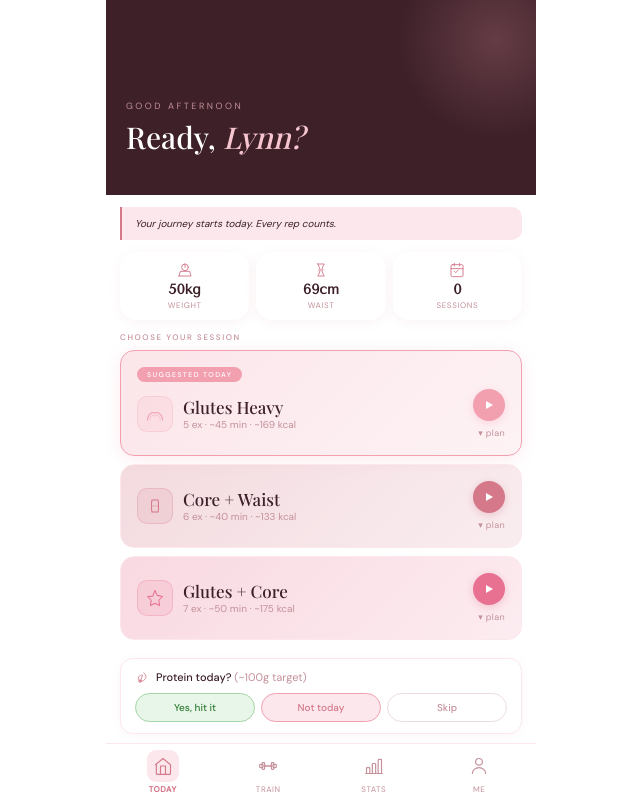
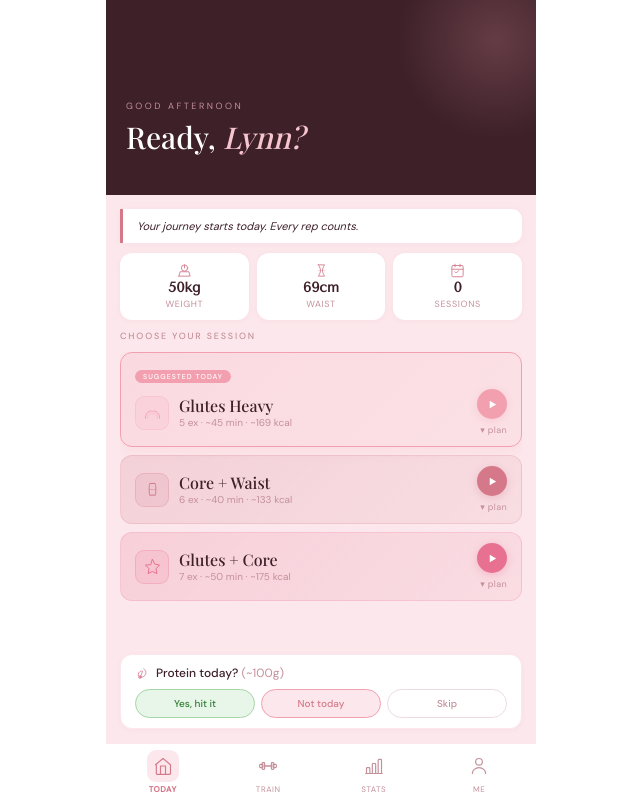
Before and after one commit to lynnhoa/PeachFit, a React (Vite) app: page / in a window 1280 px wide. Shown: the whole page, without its empty margins (319-959 px from the left). Built offline with nearby package versions, Linux system fonts and the light colour scheme; a web font is replaced by a local one.

Commit message:
Add files via upload

```diff
--- a/App.tsx
+++ b/App.tsx
@@ -462,20 +462,24 @@ export default function App(){
       persist({...data,nutritionLog:newLog});
     };
     return(<div className="screen-full">
-      {/* Header */}
+      {/* Header — identical to Me + Stats */}
       <div style={{background:P.roseDeep,padding:"100px 20px 40px",position:"relative",overflow:"hidden",flexShrink:0}}>
         <div style={{position:"absolute",top:-60,right:-60,width:200,height:200,background:"radial-gradient(circle,rgba(242,160,176,0.22),transparent 70%)",borderRadius:"50%",pointerEvents:"none"}}/>
         <p style={{fontSize:9,letterSpacing:"0.28em",color:P.roseMid,textTransform:"uppercase",marginBottom:8}}>{getGreeting()}</p>
         <h1 className="serif" style={{fontSize:30,color:"white",fontWeight:400,lineHeight:1.15}}>Ready, <em style={{color:P.roseHero}}>{data.profile.name}?</em></h1>
-        {daysSince!==null&&<p style={{fontSize:10,color:P.roseMid,marginTop:10,fontStyle:"italic"}}>{daysSince===0?"You trained today":"Last session: "+daysSince+" day"+(daysSince!==1?"s":"")+" ago"}</p>}
-      </div>
-      <div style={{flex:1,display:"flex",flexDirection:"column",padding:"12px 14px",overflow:"hidden"}}>
-        {/* Banner */}
-        <div style={{background:P.roseLite,borderLeft:`2.5px solid ${P.roseDark}`,borderRadius:"0 10px 10px 0",padding:"9px 13px",marginBottom:12}}>
-          <p style={{fontSize:10,fontStyle:"italic",color:P.roseDeep,lineHeight:1.55}}>{getBanner(data.sessions,data.nutritionLog)}</p>
-        </div>
-        {/* Stats row — tappable, open log modal */}
-        <div style={{display:"flex",gap:7,marginBottom:12}}>
+        {daysSince!==null&&<p style={{fontSize:10,color:P.roseMid,marginTop:8,fontStyle:"italic"}}>{daysSince===0?"You trained today":"Last session: "+daysSince+" day"+(daysSince!==1?"s":"")+" ago"}</p>}
+      </div>
+
+      {/* BODY — same padding discipline as Me/Stats */}
+      <div style={{flex:1,display:"flex",flexDirection:"column",padding:"14px 14px 14px",gap:10,overflow:"hidden",minHeight:0,background:P.roseLite}}>
+
+        {/* Banner — flexShrink:0 */}
+        <div style={{background:P.white,borderLeft:`3px solid ${P.roseDark}`,borderRadius:"0 10px 10px 0",padding:"9px 14px",flexShrink:0,boxShadow:"0 1px 8px rgba(212,120,138,0.07)"}}>
+          <p style={{fontSize:11,fontStyle:"italic",color:P.roseDeep,lineHeight:1.5}}>{getBanner(data.sessions,data.nutritionLog)}</p>
+        </div>
+
+        {/* Stats row — flexShrink:0 */}
+        <div style={{display:"flex",gap:8,flexShrink:0}}>
           {(()=>{
             const last=data.bodyLog.length?data.bodyLog[data.bodyLog.length-1]:null;
             const first=data.bodyLog.length?data.bodyLog[0]:null;
@@ -484,28 +488,33 @@ export default function App(){
             const wtDelta=last?(wt-wtStart).toFixed(1):null;
             const wsDelta=last?(ws-wsStart).toFixed(1):null;
             return[[IcWeight,`${wt}kg`,wtDelta?`${wtDelta>0?"+":""}${wtDelta}`:null,"Weight"],[IcWaist,`${ws}cm`,wsDelta?`${wsDelta>0?"+":""}${wsDelta}`:null,"Waist"],[IcSessions,`${data.sessions.length}`,null,"Sessions"]].map(([Ic,v,delta,l])=>(
-              <div key={l} className="card" style={{flex:1,textAlign:"center",padding:"10px 4px",cursor:l!=="Sessions"?"pointer":"default"}}
+              <div key={l} style={{flex:1,background:P.white,borderRadius:12,padding:"10px 6px",textAlign:"center",boxShadow:"0 1px 6px rgba(212,120,138,0.08)",cursor:l!=="Sessions"?"pointer":"default"}}
                 onClick={()=>l!=="Sessions"&&setLogModal(true)}>
-                <div style={{display:"flex",justifyContent:"center",marginBottom:3}}><Ic c={P.roseDark} s={16}/></div>
-                <div className="mono" style={{fontSize:14,color:P.roseDeep,fontWeight:600}}>{v}</div>
-                {delta&&<div style={{fontSize:8,color:parseFloat(delta)<0?P.roseDark:P.roseMid,fontWeight:parseFloat(delta)<0?600:400,marginTop:1}}>{delta}</div>}
-                <div style={{fontSize:8,color:P.roseMid,letterSpacing:"0.08em",textTransform:"uppercase",marginTop:delta?0:2}}>{l}</div>
+                <div style={{display:"flex",justifyContent:"center",marginBottom:3}}><Ic c={P.roseDark} s={15}/></div>
+                <div className="mono" style={{fontSize:14,color:P.roseDeep,fontWeight:600,lineHeight:1}}>{v}</div>
+                {delta&&<div style={{fontSize:9,color:parseFloat(delta)<0?P.roseDark:P.roseMid,fontWeight:parseFloat(delta)<0?600:400,marginTop:2}}>{delta}</div>}
+                <div style={{fontSize:9,color:P.roseMid,letterSpacing:"0.07em",textTransform:"uppercase",marginTop:delta?1:3}}>{l}</div>
               </div>
             ));
           })()}
         </div>
-        {/* Done today card */}
+
+        {/* Done today — flexShrink:0, conditional */}
         {daysSince===0&&(
-          <div style={{background:P.white,border:`1.5px solid ${P.roseLite}`,borderRadius:13,padding:"11px 14px",marginBottom:12,display:"flex",alignItems:"center",gap:10,boxShadow:"0 1px 8px rgba(212,120,138,0.07)"}}>
-            <div style={{width:28,height:28,borderRadius:8,background:P.roseLite,display:"flex",alignItems:"center",justifyContent:"center",flexShrink:0}}><IcCheck c={P.roseDark} s={13}/></div>
+          <div style={{background:P.white,border:`1.5px solid ${P.roseLite}`,borderRadius:12,padding:"10px 14px",flexShrink:0,display:"flex",alignItems:"center",gap:10,boxShadow:"0 1px 6px rgba(212,120,138,0.07)"}}>
+            <div style={{width:26,height:26,borderRadius:8,background:P.roseLite,display:"flex",alignItems:"center",justifyContent:"center",flexShrink:0}}><IcCheck c={P.roseDark} s={12}/></div>
             <div>
-              <p style={{fontSize:11,color:P.roseDeep,fontWeight:500}}>You trained today — well done.</p>
-              <p style={{fontSize:9,color:P.roseMid,marginTop:1}}>Sessions below if you want a second look or extra work.</p>
+              <p style={{fontSize:12,color:P.roseDeep,fontWeight:500}}>You trained today — well done.</p>
+              <p style={{fontSize:10,color:P.roseMid,marginTop:1}}>Sessions below for a second look or extra work.</p>
             </div>
           </div>
         )}
-        {/* Session cards */}
-        <p style={{fontSize:8,letterSpacing:"0.2em",color:P.roseMid,textTransform:"uppercase",marginBottom:8,fontWeight:500}}>Choose your session</p>
+
+        {/* Session label — flexShrink:0 */}
+        <p style={{fontSize:9,letterSpacing:"0.2em",color:P.roseMid,textTransform:"uppercase",fontWeight:500,flexShrink:0}}>Choose your session</p>
+
+        {/* Session cards — flex:1 fills remaining space, no scroll */}
+        <div style={{flex:1,display:"flex",flexDirection:"column",gap:8,minHeight:0,overflow:"hidden"}}>
           {SESSIONS.map(pl=>{
             const SIcon=SessIcon[pl.id];
             const isSuggested=pl.id===suggested.id;
@@ -513,23 +522,23 @@ export default function App(){
             const lastDone=data.sessions.filter(s=>s.sessionId===pl.id).slice(-1)[0];
             const daysSinceLast=lastDone?Math.floor((Date.now()-new Date(lastDone.date))/86400000):null;
             const isOpen=expanded===pl.id;
-          return(<div key={pl.id} style={{marginBottom:8}}>
-            <div className="hero" style={{background:`linear-gradient(135deg,${pl.color}44,${pl.color}22)`,border:`1.5px solid ${isSuggested?pl.color:P.roseLite}`,borderRadius:isOpen?"14px 14px 0 0":"14px",marginBottom:0,boxShadow:isSuggested?`0 3px 16px ${pl.color}38`:"none",transition:"border-radius 0.18s ease"}}>
-              {isSuggested&&<span className="tag" style={{background:pl.color,color:"white",marginBottom:7,display:"block",width:"fit-content",fontSize:7}}>SUGGESTED TODAY</span>}
+            return(<div key={pl.id} style={{flexShrink:0}}>
+              <div style={{background:`linear-gradient(135deg,${pl.color}33,${pl.color}18)`,border:`1.5px solid ${isSuggested?pl.color:pl.color+"33"}`,borderRadius:isOpen?"12px 12px 0 0":"12px",padding:"10px 14px",boxShadow:isSuggested?`0 3px 14px ${pl.color}30`:"none",transition:"border-radius 0.18s ease"}}>
+                {isSuggested&&<span style={{background:pl.color,color:"white",fontSize:7,letterSpacing:"0.15em",textTransform:"uppercase",padding:"2px 8px",borderRadius:20,display:"inline-block",marginBottom:6,fontFamily:"'DM Sans'",fontWeight:500}}>Suggested today</span>}
                 <div style={{display:"flex",justifyContent:"space-between",alignItems:"center"}}>
                   <div style={{display:"flex",alignItems:"center",gap:10,flex:1}}>
-                  <div style={{width:36,height:36,borderRadius:10,background:`${pl.color}22`,border:`1px solid ${pl.color}44`,display:"flex",alignItems:"center",justifyContent:"center",flexShrink:0}}>
-                    <SIcon c={pl.color} s={18}/>
+                    <div style={{width:34,height:34,borderRadius:9,background:`${pl.color}22`,border:`1px solid ${pl.color}44`,display:"flex",alignItems:"center",justifyContent:"center",flexShrink:0}}>
+                      <SIcon c={pl.color} s={17}/>
                     </div>
                     <div style={{flex:1,minWidth:0}}>
-                    <h2 className="serif" style={{fontSize:17,color:P.roseDeep,fontWeight:500,lineHeight:1.2}}>{pl.name}</h2>
+                      <h2 className="serif" style={{fontSize:16,color:P.roseDeep,fontWeight:500,lineHeight:1.2}}>{pl.name}</h2>
                       <p style={{fontSize:10,color:P.roseMid,marginTop:1}}>{pl.exercises.length} ex · ~{pl.duration} min · ~{kcal(pl.met,pl.duration)} kcal</p>
                       {daysSinceLast!==null&&<p style={{fontSize:9,color:pl.color,marginTop:1,fontWeight:500}}>{daysSinceLast===0?"Done today":daysSinceLast===1?"Done yesterday":`${daysSinceLast}d ago`}{doneThisWeek>0?` · ${doneThisWeek}× this week`:""}</p>}
                     </div>
                   </div>
-                <div style={{display:"flex",flexDirection:"column",alignItems:"flex-end",gap:6,marginLeft:10,flexShrink:0}}>
-                  <button onClick={()=>startSession(pl)} style={{width:32,height:32,borderRadius:"50%",background:pl.color,border:"none",cursor:"pointer",display:"flex",alignItems:"center",justifyContent:"center",boxShadow:`0 2px 8px ${pl.color}55`}}>
-                    <IcPlay c="white" s={12}/>
+                  <div style={{display:"flex",flexDirection:"column",alignItems:"flex-end",gap:5,marginLeft:10,flexShrink:0}}>
+                    <button onClick={()=>startSession(pl)} style={{width:30,height:30,borderRadius:"50%",background:pl.color,border:"none",cursor:"pointer",display:"flex",alignItems:"center",justifyContent:"center",boxShadow:`0 2px 8px ${pl.color}55`}}>
+                      <IcPlay c="white" s={11}/>
                     </button>
                     <button onClick={(e)=>{e.stopPropagation();setExpanded(isOpen?null:pl.id);}} style={{background:"none",border:"none",cursor:"pointer",color:P.roseMid,fontSize:9,fontFamily:"'DM Sans'",letterSpacing:"0.04em",padding:0}}>
                       {isOpen?"▲ hide":"▾ plan"}
@@ -537,12 +546,12 @@ export default function App(){
                   </div>
                 </div>
               </div>
-            {isOpen&&(<div className="drw" style={{background:P.white,border:`1.5px solid ${pl.color}`,borderTop:"none",borderRadius:"0 0 14px 14px",overflow:"hidden"}}>
+              {isOpen&&(<div className="drw" style={{background:P.white,border:`1.5px solid ${pl.color}`,borderTop:"none",borderRadius:"0 0 12px 12px",overflow:"hidden"}}>
                 {pl.exercises.map((ex,i)=>{
                   const ds=daysSince??0;
                   const cw=getWeight(ex,data.sessions,ds);const pr=getPR(ex,data.sessions);
                   const isUp=!ex.bw&&typeof cw==="number"&&(!pr||cw>pr);
-                return(<div key={ex.id} style={{display:"flex",alignItems:"center",padding:"9px 14px",borderBottom:i<pl.exercises.length-1?`1px solid ${P.roseLite}`:"none",gap:8}}>
+                  return(<div key={ex.id} style={{display:"flex",alignItems:"center",padding:"8px 14px",borderBottom:i<pl.exercises.length-1?`1px solid ${P.roseLite}`:"none",gap:8}}>
                     <span style={{fontSize:10,color:P.roseMid,fontFamily:"'Tenor Sans'",minWidth:14,textAlign:"right"}}>{i+1}</span>
                     <div style={{flex:1,minWidth:0}}>
                       <p style={{fontSize:12,color:P.roseDeep,fontWeight:500,overflow:"hidden",textOverflow:"ellipsis",whiteSpace:"nowrap"}}>{ex.name}</p>
@@ -558,32 +567,17 @@ export default function App(){
               </div>)}
             </div>);
           })}
-        {/* Week strip */}
-        {thisWeekSess.length>0&&(<>
-          <p style={{fontSize:8,letterSpacing:"0.2em",color:P.roseMid,textTransform:"uppercase",margin:"10px 0 7px",fontWeight:500}}>Last 7 days</p>
-          <div style={{display:"flex",gap:5,flexWrap:"wrap"}}>
-            {thisWeekSess.slice(-7).map((s,i)=>{
-              const pl=SESSIONS.find(x=>x.id===s.sessionId);
-              const SIc=pl?SessIcon[pl.id]:null;
-              const d=new Date(s.date);
-              const label=["Sun","Mon","Tue","Wed","Thu","Fri","Sat"][d.getDay()];
-              return(<div key={i} style={{background:pl?pl.color+"22":"#f0e8ec",border:`1.5px solid ${pl?pl.color:P.roseLite}`,borderRadius:9,padding:"5px 8px",textAlign:"center",minWidth:46}}>
-                <p style={{fontSize:7,color:P.roseMid,textTransform:"uppercase",letterSpacing:"0.06em"}}>{label}</p>
-                <div style={{display:"flex",justifyContent:"center",margin:"2px 0"}}>{SIc?<SIc c={pl.color} s={13}/>:<IcCheck c={P.roseDark} s={13}/>}</div>
-                <p style={{fontSize:7,color:pl?pl.color:P.roseMid,fontWeight:500}}>{pl?.tag||"done"}</p>
-              </div>);
-            })}
-          </div>
-        </>)}
-        {/* Protein nudge */}
-        <div style={{marginTop:10,marginBottom:2}}>
+        </div>
+
+        {/* Protein nudge — flexShrink:0, always visible */}
+        <div style={{flexShrink:0}}>
           {!todayProtein&&(()=>{
             const currWt=data.bodyLog.length?data.bodyLog[data.bodyLog.length-1].weight:(data.profile.startWeight??50);
             const proteinTarget=Math.round(currWt*2);
-            return(<div style={{background:P.white,border:`1.5px solid ${P.roseLite}`,borderRadius:13,padding:"11px 14px",boxShadow:"0 1px 8px rgba(212,120,138,0.07)"}}>
-              <div style={{display:"flex",alignItems:"center",gap:7,marginBottom:9}}>
+            return(<div style={{background:P.white,border:`1.5px solid ${P.roseLite}`,borderRadius:12,padding:"10px 14px",boxShadow:"0 1px 6px rgba(212,120,138,0.07)"}}>
+              <div style={{display:"flex",alignItems:"center",gap:7,marginBottom:8}}>
                 <IcProtein c={P.roseDark} s={14}/>
-                <p style={{fontSize:11,color:P.roseDeep,fontWeight:500}}>Protein today? <span style={{color:P.roseMid,fontWeight:400}}>(~{proteinTarget}g target)</span></p>
+                <p style={{fontSize:12,color:P.roseDeep,fontWeight:500}}>Protein today? <span style={{color:P.roseMid,fontWeight:400}}>(~{proteinTarget}g)</span></p>
               </div>
               <div style={{display:"flex",gap:6}}>
                 {([["Yes, hit it",true,"#e8f5e9","#2e7d32","#a5d6a7"],["Not today",false,P.roseLite,P.roseDark,P.rosePrimary],["Skip",null,"transparent",P.roseMid,"rgba(196,144,154,0.3)"]] as [string,boolean|null,string,string,string][]).map(([label,val,bg,col,border])=>(
@@ -593,29 +587,13 @@ export default function App(){
             </div>);
           })()}
           {todayProtein&&(
-            <div style={{background:todayProtein.hit===true?"#f1f8f1":todayProtein.skipped?"rgba(252,232,236,0.3)":"rgba(252,232,236,0.6)",border:`1.5px solid ${todayProtein.hit===true?"#a5d6a7":P.roseLite}`,borderRadius:13,padding:"9px 14px",display:"flex",alignItems:"center",gap:8}}>
+            <div style={{background:todayProtein.hit===true?"#f1f8f1":todayProtein.skipped?"rgba(252,232,236,0.3)":"rgba(252,232,236,0.6)",border:`1.5px solid ${todayProtein.hit===true?"#a5d6a7":P.roseLite}`,borderRadius:12,padding:"9px 14px",display:"flex",alignItems:"center",gap:8}}>
               <div style={{width:20,height:20,borderRadius:"50%",background:todayProtein.hit===true?"#2e7d32":P.roseMid,display:"flex",alignItems:"center",justifyContent:"center",flexShrink:0}}><IcCheck c="white" s={10}/></div>
               <p style={{fontSize:11,color:todayProtein.hit===true?"#2e7d32":P.roseMid,fontStyle:"italic"}}>{todayProtein.hit===true?"Protein logged — great work today.":todayProtein.skipped?"Skipped for today — check back tomorrow.":"Logged — not today. Tomorrow is another chance."}</p>
             </div>
           )}
         </div>
-        {/* ETA */}
-        {eta&&(<div className="card" style={{marginTop:10,padding:"12px 14px"}}>
-          <p style={{fontSize:8,letterSpacing:"0.18em",color:P.roseMid,textTransform:"uppercase",marginBottom:7,fontWeight:500}}>Goal pace</p>
-          <div style={{display:"flex",gap:10}}>
-            {(()=>{
-              const chips:string[][]=[...(eta.avg?[["Avg/wk",`${eta.avg}x`]]:[])] as string[][];
-              chips.push([`${eta.gw} kg`,typeof eta.weeksToGoalWeight==="number"?`~${eta.weeksToGoalWeight}wk`:String(eta.weeksToGoalWeight)]);
-              chips.push([`${eta.gws}cm`,typeof eta.weeksToGoalWaist==="number"?`~${eta.weeksToGoalWaist}wk`:String(eta.weeksToGoalWaist)]);
-              return chips.map(([l,v])=>(
-                <div key={l} style={{flex:1}}>
-                  <p style={{fontSize:9,color:P.roseMid}}>{l}</p>
-                  <p className="mono" style={{fontSize:16,color:P.roseDark,fontWeight:600}}>{v}</p>
-                </div>
-              ));
-            })()}
-          </div>
-        </div>)}
+
       </div>
     </div>);
   };
```
Lines whose indentation alone changed are shown as unchanged.
